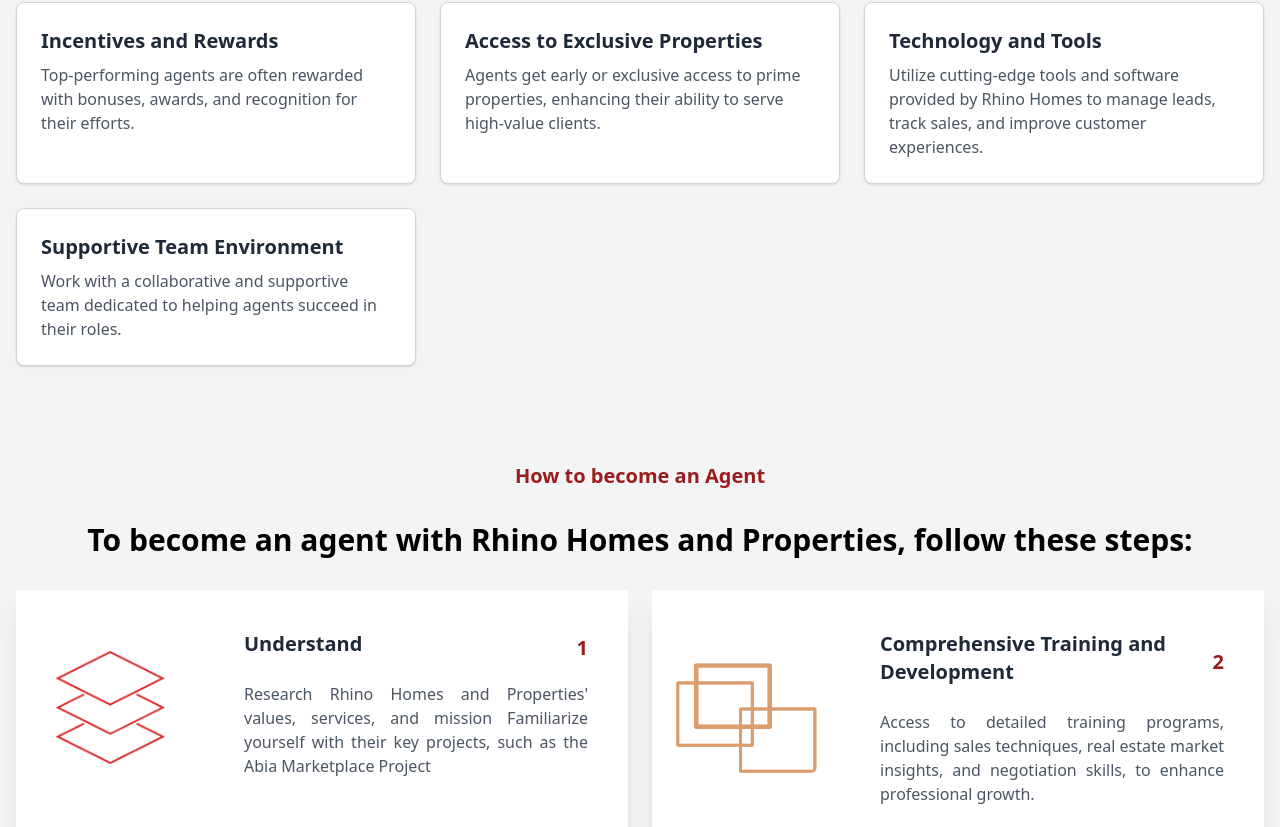
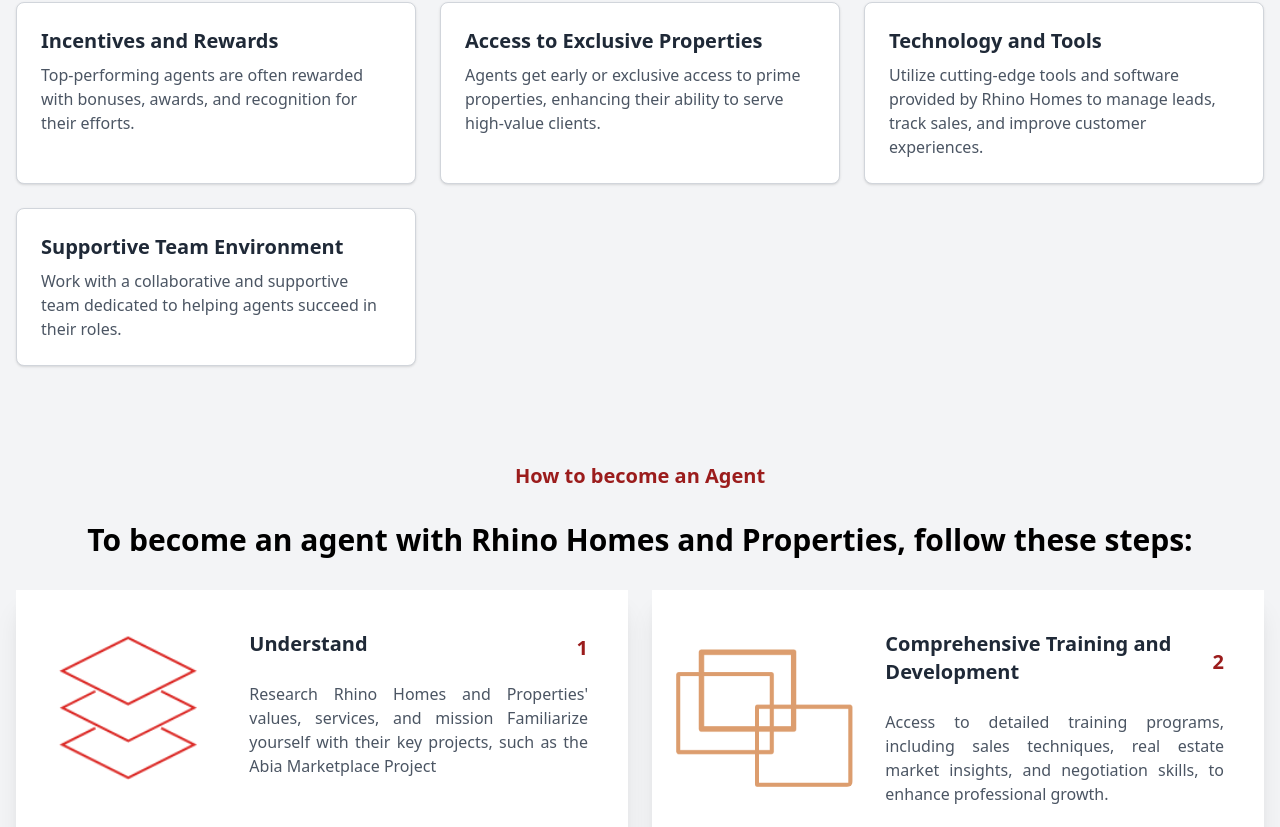
Before and after one commit to Ritephase1/rhp-website-fe, a Next.js app: page /agent in a window 1280 px wide. Shown: the part 1970-2797 px from the top of the page. Built offline with nearby package versions, Linux system fonts and the light colour scheme.

Commit message:
Optimized the agent page to be responsive on tablet view

```diff
--- a/src/components/HowToBecomeAgent.js
+++ b/src/components/HowToBecomeAgent.js
@@ -1,7 +1,6 @@
 import React from "react";
-// Importation of icons
 import Image from "next/image";
-import { MdCoPresent } from "react-icons/md";
+
 const HowToBecome = () => {
   const points = [
     {
@@ -14,7 +13,6 @@
     {
       sn: 2,
       img: "/icons/brownSquare.png",
-      // img: "/icons/mission.png",
       title: "Comprehensive Training and Development",
       description:
         "Access to detailed training programs, including sales techniques, real estate market insights, and negotiation skills, to enhance professional growth.",
@@ -61,19 +59,6 @@
       description:
         "Agents get early or exclusive access to prime properties, enhancing their ability to serve high-value clients.",
     },
-    // {
-    //   sn: 9,
-    //   img: "/icons/poduim.png",
-    //   title: "Technology and Tools",
-    //   description:
-    //     "Utilize cutting-edge tools and software provided by Rhino Homes to manage leads, track sales, and improve customer experiences.",
-    // },
-    // {
-    //   sn: 10,
-    //   title: "Supportive Team Environment",
-    //   description:
-    //     "Work with a collaborative and supportive team dedicated to helping agents succeed in their roles.",
-    // },
   ];
 
   return (
@@ -86,34 +71,25 @@
           To become an agent with Rhino Homes and Properties, follow these
           steps:
         </h1>
-        <div className="grid grid-cols-1 md:grid-cols-2 lg:grid-cols-2 gap-6  ">
+        <div className="grid grid-cols-1 sm:grid-cols-2 lg:grid-cols-2 gap-6">
           {points.map((point, index) => (
             <div
               key={index}
-              className="group border-gray-300 p-6 bg-white shadow hover:shadow-md transition border-red-800 shadow-xl border-b-4 hover:border-white hover:bg-[#7D1910F7]"
+              className="group border-gray-300 p-4 sm:p-6 bg-white shadow hover:shadow-md transition border-red-800 shadow-xl border-b-4 hover:border-white hover:bg-[#7D1910F7]"
             >
-              <div className="grid grid-cols-3 items-center ">
-                {/* Icon aligned to the left */}
-                <div className="flex justify-start sm:w-3/4 md:w-3/4 w-3/4 lg:w-3/4 xl:w-3/4">
+              <div className="grid grid-cols-1 sm:grid-cols-3 items-center gap-4">
+                <div className="flex justify-center sm:justify-start">
                   <Image
                     src={point.img}
                     alt="RHP Logo"
-                    width={300}
-                    height={200}
+                    width={150} // Reduced width for mobile and tablet
+                    height={100} // Reduced height for mobile and tablet
                     quality={100}
-                    className="
-      w-full
-      h-auto
-      max-w-[300px]
-      rounded-md
-      group-hover:text-white
-    "
+                    className="w-full h-auto max-w-[150px] sm:max-w-[300px] rounded-md group-hover:text-white"
                   />
                 </div>
-
-                {/* Content spanning two columns */}
-                <div className=" col-span-2 flex flex-col justify-end p-4 gap-4 text-left">
-                  <div className="flex justify-between items-center gap-4">
+                <div className="col-span-2 flex flex-col justify-end p-2 sm:p-4 gap-2 sm:gap-4 text-left">
+                  <div className="flex justify-between items-center gap-2 sm:gap-4">
                     <h3 className="md:text-xl text-lg font-semibold text-gray-800 md:mb-2 mb-0 group-hover:text-white">
                       {point.title}
                     </h3>
--- a/src/components/RHP.js
+++ b/src/components/RHP.js
@@ -11,17 +11,18 @@
             width={500} // Adjust width as needed, here set to 500px (replace with your preferred size)
             height={300} // Adjust height accordingly
             className="w-full sm:w-[100%] h-auto object-contain md:object-cover rounded-lg"
-            // layout="intrinsic" // Maintains the aspect ratio of the image
           />
         </div>
 
         {/* Text Section */}
         <div className="px-5 py-2 rounded-lg bg-white text-left">
-          <h3 className="text-md md:text-xl font-bold text-red-600 mb-4">
+          <h3 className="text-sm sm:text-md md:text-xl font-bold text-red-600 mb-4">
             RHP AGENT
           </h3>
-          <h1 className="font-bold text-3xl mb-4">Who is an RHP agent</h1>
-          <small className="block text-black bg-white mb-6 text-md md:text-xl leading-relaxed mx-auto text-justify">
+          <h1 className="font-bold text-2xl sm:text-3xl mb-4">
+            Who is an RHP agent
+          </h1>
+          <small className="block text-sm sm:text-md md:text-xl text-black bg-white mb-6 leading-relaxed mx-auto text-justify">
             Lorem ipsum dolor sit amet, consectetur adipisicing elit, sed do
             eiusmod tempor incididunt ut labore et dolore magna aliqua. Ut enim
             ad minim veniam, quis nostrud exercitation ullamco laboris nisi ut
--- a/src/pages/agent.js
+++ b/src/pages/agent.js
@@ -27,9 +27,9 @@
 
   return (
     <section className="bg-red-400 overflow-hidden">
-      {/* /* Hero Section */}
+      {/* Hero Section */}
       <div
-        className="relative w-full h-[40vh] sm:h-[50vh] md:h-[60vh] lg:h-[70vh] bg-cover bg-center bg-no-repeat hero-bg "
+        className="relative w-full h-[40vh] sm:h-[50vh] md:h-[60vh] lg:h-[70vh] bg-cover bg-center bg-no-repeat hero-bg"
         style={{
           backgroundImage: "url('/images/agent.jpeg')",
           transform: "scaleX(-1)",
@@ -43,21 +43,21 @@
             transform: "scaleX(-1)",
           }}
         >
-          <div className="absolute top-0 left-0 w-full z-10 mt-4">
+          <div className="absolute top-0 left-0 w-full z-10 mt-4 inner-section">
             <Navigation />
 
             <motion.div
-              className="relative h-full flex flex-col justify-center items-start px-4 md:px-16 text-white space-y-4"
+              className="relative h-full flex flex-col justify-center items-start px-4 md:px-8 lg:px-16 text-white space-y-4 hero-container"
               initial="hidden"
               whileInView="visible"
               viewport={{ once: false, amount: 0.2 }}
               variants={slideFromLeft}
             >
-              <h1 className="text-3xl sm:text-4xl md:text-5xl lg:text-6xl font-bold text-white mt-10 md:mt-40">
+              <h1 className="text-3xl sm:text-4xl md:text-5xl lg:text-6xl font-bold text-white mt-10 md:mt-20 lg:mt-40 hero-text">
                 Agent
               </h1>
               <motion.p
-                className="text-sm sm:text-base md:text-lg lg:text-xl text-white text-left font-bold p-4 md:p-6 lg:p-8 shadow-lg max-w-sm md:max-w-xl opacity-90 border-l-4 border-white pl-4"
+                className="text-sm sm:text-base md:text-lg lg:text-xl text-white text-left md: font-bold p-4 md:p-6 lg:p-8 shadow-lg max-w-sm md:max-w-xl opacity-90 border-l-4 border-white pl-4"
                 variants={fadeIn}
               >
                 We build luxury and affordable homes for our clients at
@@ -68,7 +68,7 @@
           </div>
         </section>
       </div>
-      {/* /* Content Sections */}
+      {/* Content Sections */}
       <motion.div
         initial="hidden"
         whileInView="visible"
--- a/src/styles/globals.css
+++ b/src/styles/globals.css
@@ -185,4 +185,6 @@
   font-size: 0.9rem;
 }
 
+
+/* AGENT PAGE */
 }
```
